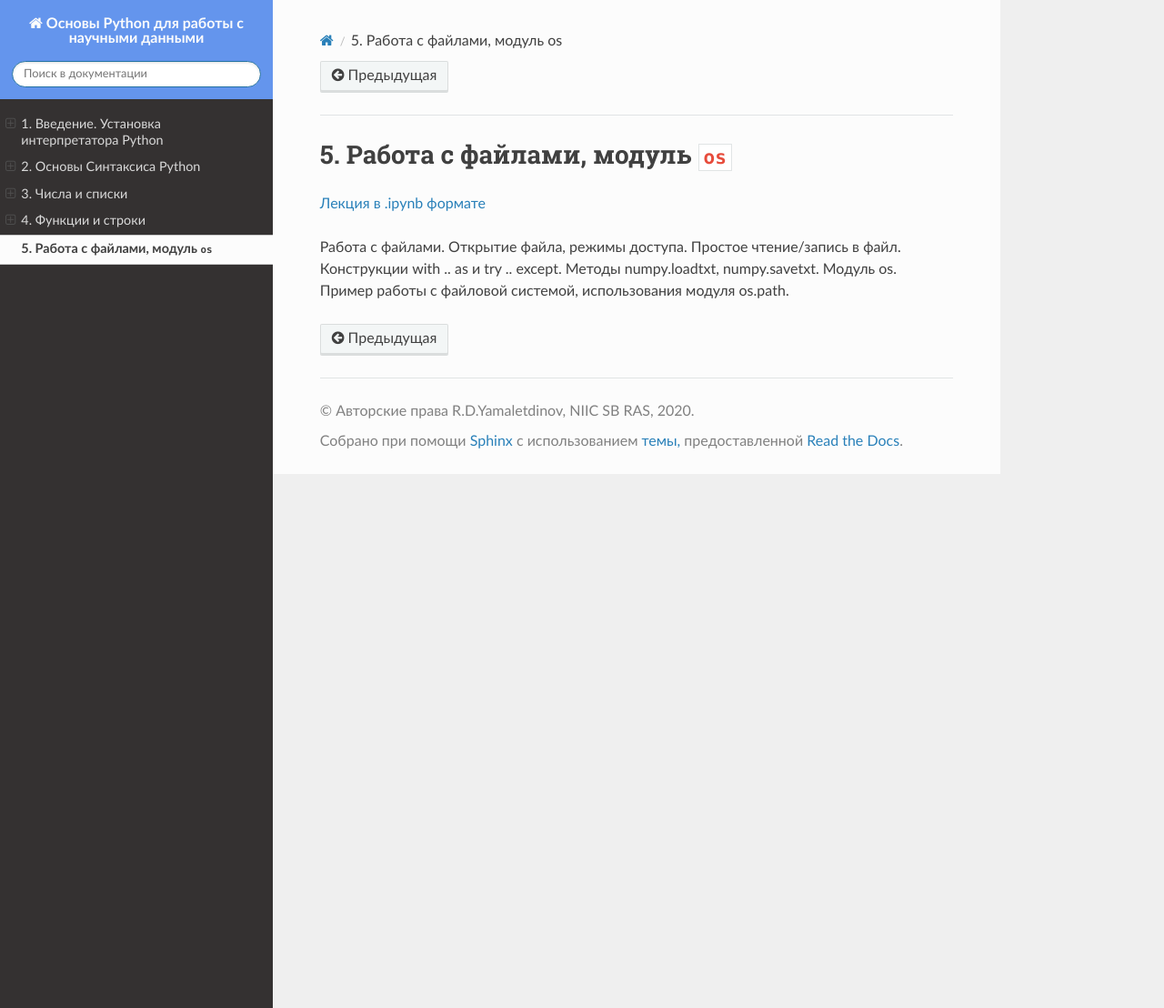
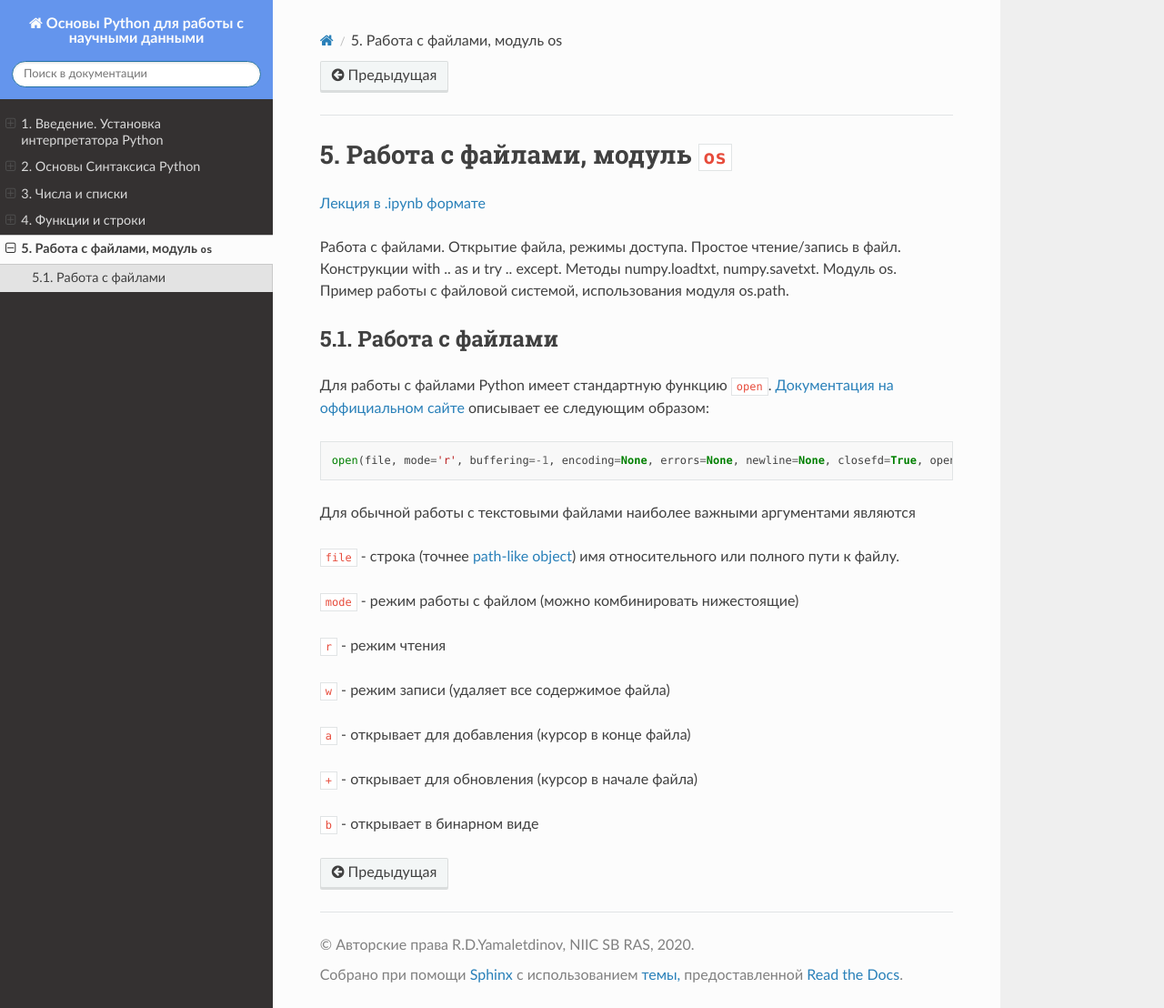
Before and after one commit to yamarus/PyForSci, a Sphinx documentation site: the page built from source/theme5.rst, in a window 1280 px wide and 1108 px high. Shown: the whole window at 91% size. Built offline with Sphinx 7.4.7 and the Read the Docs theme 2.0.0, drawn with Linux system fonts in a browser that asks for light colours; pages that are not in the unit, such as notebooks, are missing from menus.

Commit message:
some change in structure

```diff
--- a/source/theme5.rst
+++ b/source/theme5.rst
@@ -7,3 +7,31 @@
 `Лекция в .ipynb формате <../../source/lectures/theme5.ipynb>`_
 
 Работа с файлами. Открытие файла, режимы доступа.  Простое чтение/запись в файл. Конструкции with .. as и try .. except. Методы numpy.loadtxt, numpy.savetxt. Модуль os. Пример работы с файловой системой, использования модуля os.path.
+
+Работа с файлами
+========================
+
+Для работы с файлами Python имеет стандартную функцию ``open``.
+`Документация на оффициальном сайте <https://docs.python.org/3/library/functions.html#open>`_ описывает ее следующим образом:
+
+.. code:: python
+
+     open(file, mode='r', buffering=-1, encoding=None, errors=None, newline=None, closefd=True, opener=None)
+
+Для обычной работы с текстовыми файлами наиболее важными аргументами
+являются
+
+``file`` - строка (точнее `path-like object <https://docs.python.org/3/glossary.html#term-path-like-object>`_) имя относительного или
+полного пути к файлу.
+
+``mode`` - режим работы с файлом (можно комбинировать нижестоящие)
+
+``r`` - режим чтения
+
+``w`` - режим записи (удаляет все содержимое файла)
+
+``a`` - открывает для добавления (курсор в конце файла)
+
+``+`` - открывает для обновления (курсор в начале файла)
+
+``b`` - открывает в бинарном виде
```
Also changed, not shown: 8 other files.
